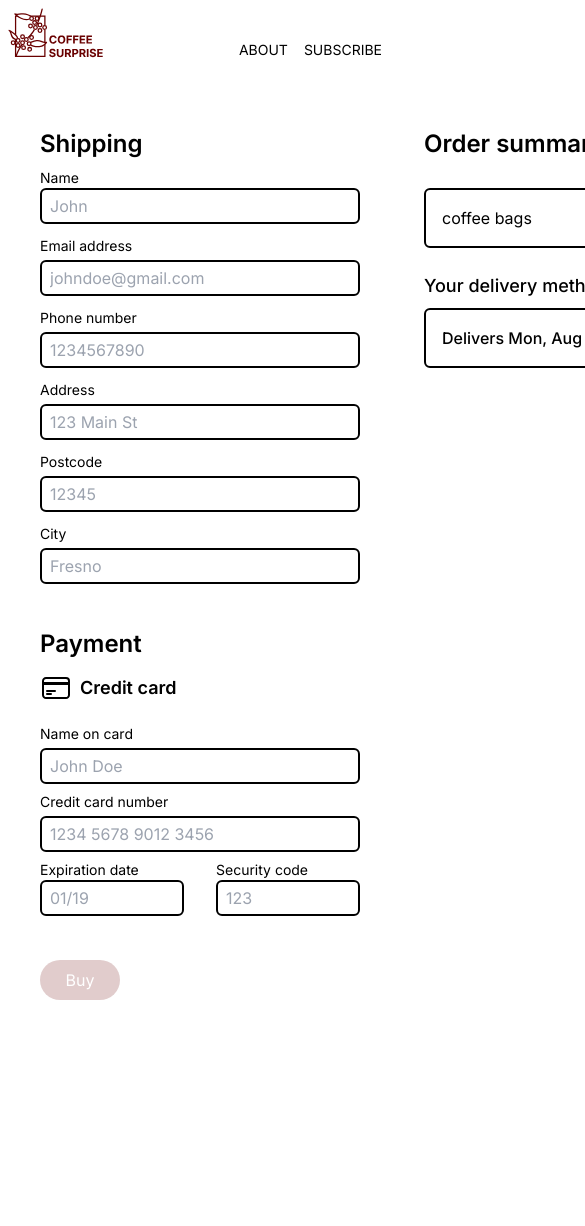
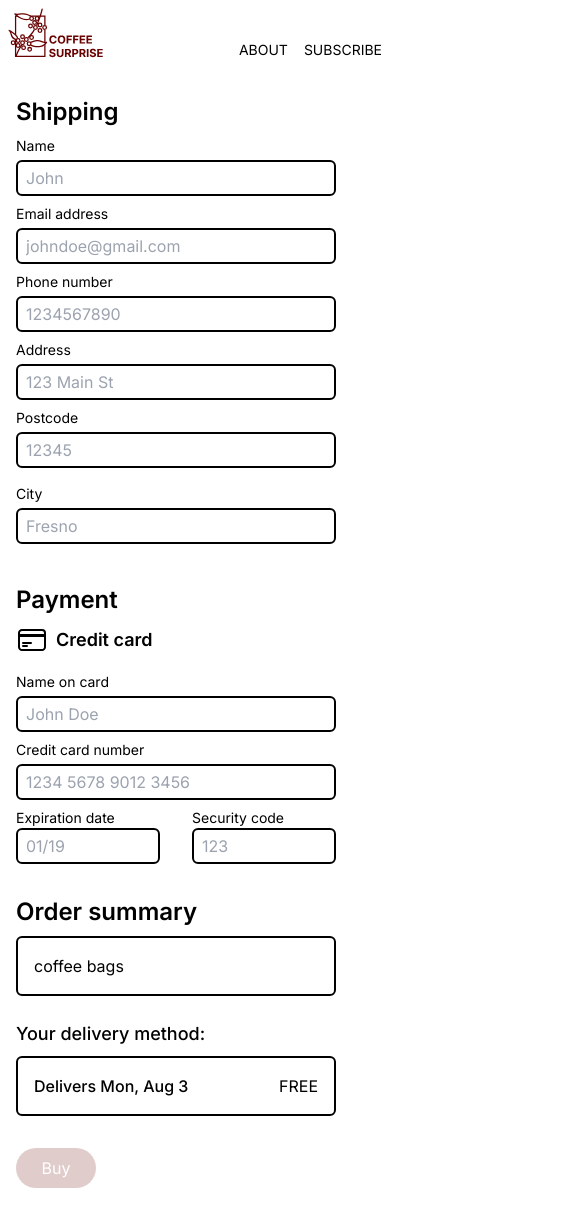
Before and after one commit to dasha-ria/coffee-surprise, a Next.js app: page /checkout in a window 390 px wide. Shown: the top 1226 px of the page, 585 px wide, since content can reach past the window. Before the commit the page ends 1144 px from the top, so only its background shows below. Built offline with nearby package versions, Linux system fonts and the light colour scheme.

Commit message:
more responsiveness

```diff
--- a/app/checkout/page.tsx
+++ b/app/checkout/page.tsx
@@ -48,16 +48,18 @@ export default function Checkout() {
   //regex that starts with one or more character, then has @, one or more character, followed by a dot, and ends with two or more characters
 
   return (
-    <div className="pt-32 pl-10 flex gap-16">
+    <div className="pt-20 md:pt-32 pl-4 md:pl-10 ">
       <div>
-        <h3 className="font-semibold text-2xl">Shipping</h3>
         <Form
           onSubmit={onSubmit}
           render={({ handleSubmit, hasValidationErrors }) => (
-            <form className="mt-2 flex flex-col gap-3" onSubmit={handleSubmit}>
+            <form className="mt-2" onSubmit={handleSubmit}>
+              <div className="flex-col md:flex-row flex gap-8 md:gap-16">
+                <div className="mt-2 flex flex-col gap-2">
+                  <h3 className="font-semibold text-2xl">Shipping</h3>
                   <Field name="name" validate={required}>
                     {({ input, meta }) => (
-                  <div className="flex flex-col w-80">
+                      <div className="flex flex-col gap-1 w-80">
                         <label htmlFor="name" className="text-sm">
                           Name
                         </label>
@@ -68,7 +70,9 @@ export default function Checkout() {
                           className="border-2 focus:border-blue-600 border-black rounded-md pl-2 p-1"
                         ></input>
                         {meta.touched && meta.error && (
-                      <span className="text-sm text-red-600">{meta.error}</span>
+                          <span className="text-sm text-red-600">
+                            {meta.error}
+                          </span>
                         )}
                       </div>
                     )}
@@ -89,14 +93,16 @@ export default function Checkout() {
                           className="border-2 focus:border-blue-600 border-black rounded-md pl-2 p-1"
                         ></input>
                         {meta.touched && meta.error && (
-                      <span className="text-sm text-red-600">{meta.error}</span>
+                          <span className="text-sm text-red-600">
+                            {meta.error}
+                          </span>
                         )}
                       </div>
                     )}
                   </Field>
                   <Field name="phone">
                     {({ input, meta }) => (
-                  <div className="flex flex-col gap-1 w-80">
+                      <div className="flex flex-col gap-1  w-80">
                         <label htmlFor="phone" className="text-sm">
                           Phone number
                         </label>
@@ -110,7 +116,7 @@ export default function Checkout() {
                   </Field>
                   <Field name="address" validate={required}>
                     {({ input, meta }) => (
-                  <div className="flex flex-col gap-1 w-80">
+                      <div className="flex flex-col gap-1  w-80">
                         <label htmlFor="address" className="text-sm">
                           Address
                         </label>
@@ -120,14 +126,16 @@ export default function Checkout() {
                           className="border-2 focus:border-blue-600 border-black rounded-md pl-2 p-1"
                         ></input>
                         {meta.touched && meta.error && (
-                      <span className="text-sm text-red-600">{meta.error}</span>
+                          <span className="text-sm text-red-600">
+                            {meta.error}
+                          </span>
                         )}
                       </div>
                     )}
                   </Field>
                   <Field name="postcode" validate={required} type="number">
                     {({ input, meta }) => (
-                  <div className="flex flex-col gap-1 w-80">
+                      <div className="flex flex-col gap-1  w-80">
                         <label htmlFor="postcode" className="text-sm">
                           Postcode
                         </label>
@@ -137,14 +145,16 @@ export default function Checkout() {
                           className="border-2 focus:border-blue-600 border-black rounded-md pl-2 p-1"
                         ></input>
                         {meta.touched && meta.error && (
-                      <span className="text-sm text-red-600">{meta.error}</span>
+                          <span className="text-sm text-red-600">
+                            {meta.error}
+                          </span>
                         )}
                       </div>
                     )}
                   </Field>
                   <Field name="city" validate={required}>
                     {({ input, meta }) => (
-                  <div className="flex flex-col gap-1 w-80">
+                      <div className="flex flex-col gap-1 mt-2 w-80">
                         <label htmlFor="city" className="text-sm">
                           City
                         </label>
@@ -155,7 +165,9 @@ export default function Checkout() {
                           className="border-2 focus:border-blue-600 border-black rounded-md pl-2 p-1"
                         ></input>
                         {meta.touched && meta.error && (
-                      <span className="text-sm text-red-600">{meta.error}</span>
+                          <span className="text-sm text-red-600">
+                            {meta.error}
+                          </span>
                         )}
                       </div>
                     )}
@@ -275,10 +287,48 @@ export default function Checkout() {
                       </Field>
                     </div>
                   </div>
+                </div>
+
+                <div className="sticky">
+                  <h3 className="font-semibold text-2xl ">Order summary</h3>
+                  <div className="mt-2 md:mt-5 border-2 border-black py-4 px-4 rounded-md w-80">
+                    {subscriptionType === "one-time" && (
+                      <p className="font-medium text-lg">
+                        Try this month's coffee!
+                      </p>
+                    )}
+                    {subscriptionType === "monthly" && (
+                      <p className="font-medium text-lg">
+                        Monthly subscription
+                      </p>
+                    )}
+                    <div className="flex gap-1">
+                      {subscriptionType === "monthly" && (
+                        <span>{bagsPerMonth} </span>
+                      )}
+                      {subscriptionType === "one-time" && <p>2 </p>}
+                      {subscriptionType === "monthly" &&
+                      bagsPerMonth === "1" ? (
+                        <p>coffee bag</p>
+                      ) : (
+                        <p>coffee bags</p>
+                      )}
+                    </div>
+                  </div>
+
+                  <h4 className="font-medium text-lg mt-6">
+                    Your delivery method:
+                  </h4>
+                  <div className="mt-2 flex border-2 border-black py-4 px-4 rounded-md justify-between w-80">
+                    <p className="font-medium">Delivers Mon, Aug 3</p>
+                    <p>FREE</p>
+                  </div>
+                </div>
+              </div>
 
               <button
                 type="submit"
-                className="disabled:bg-theme-red/20 mt-8 mb-36 py-2 px-4 w-20 rounded-full bg-theme-red text-white"
+                className="disabled:bg-theme-red/20 mt-8 mb-20 py-2 px-4 w-20 rounded-full bg-theme-red text-white"
                 disabled={hasValidationErrors}
               >
                 Buy
@@ -288,7 +338,7 @@ export default function Checkout() {
         ></Form>
       </div>
 
-      <div className="sticky">
+      {/* <div className="sticky">
         <h3 className="font-semibold text-2xl ">Order summary</h3>
         <div className="mt-7 border-2 border-black py-4 px-4 rounded-md w-80">
           {subscriptionType === "one-time" && (
@@ -313,7 +363,7 @@ export default function Checkout() {
           <p className="font-medium">Delivers Mon, Aug 3</p>
           <p>FREE</p>
         </div>
-      </div>
+      </div> */}
     </div>
   );
 }
--- a/app/confirmation/page.tsx
+++ b/app/confirmation/page.tsx
@@ -1,6 +1,6 @@
 export default function Confirmation() {
   return (
-    <div className="pt-32 pl-8">
+    <div className="pt-32 pl-4 md:pl-8">
       <h2 className="text-xl font-bold mb-4">Thank you for your order!</h2>
       <p>
         We're delighted to tell you that we have received your order #num{" "}
--- a/app/page.tsx
+++ b/app/page.tsx
@@ -373,16 +373,6 @@ export default function Home() {
             </Link>
           </div>
         </motion.div>
-        <motion.p
-          className="flex justify-center mt-16"
-          initial={"offscreen"}
-          whileInView={"onscreen"}
-          viewport={{ once: false, amount: 1 }}
-          transition={{ duration: 0.5 }}
-          variants={TextAnimate}
-        >
-          Next shipping date: 30 July
-        </motion.p>
       </section>
     </div>
   );
```
Lines whose indentation alone changed are shown as unchanged.
